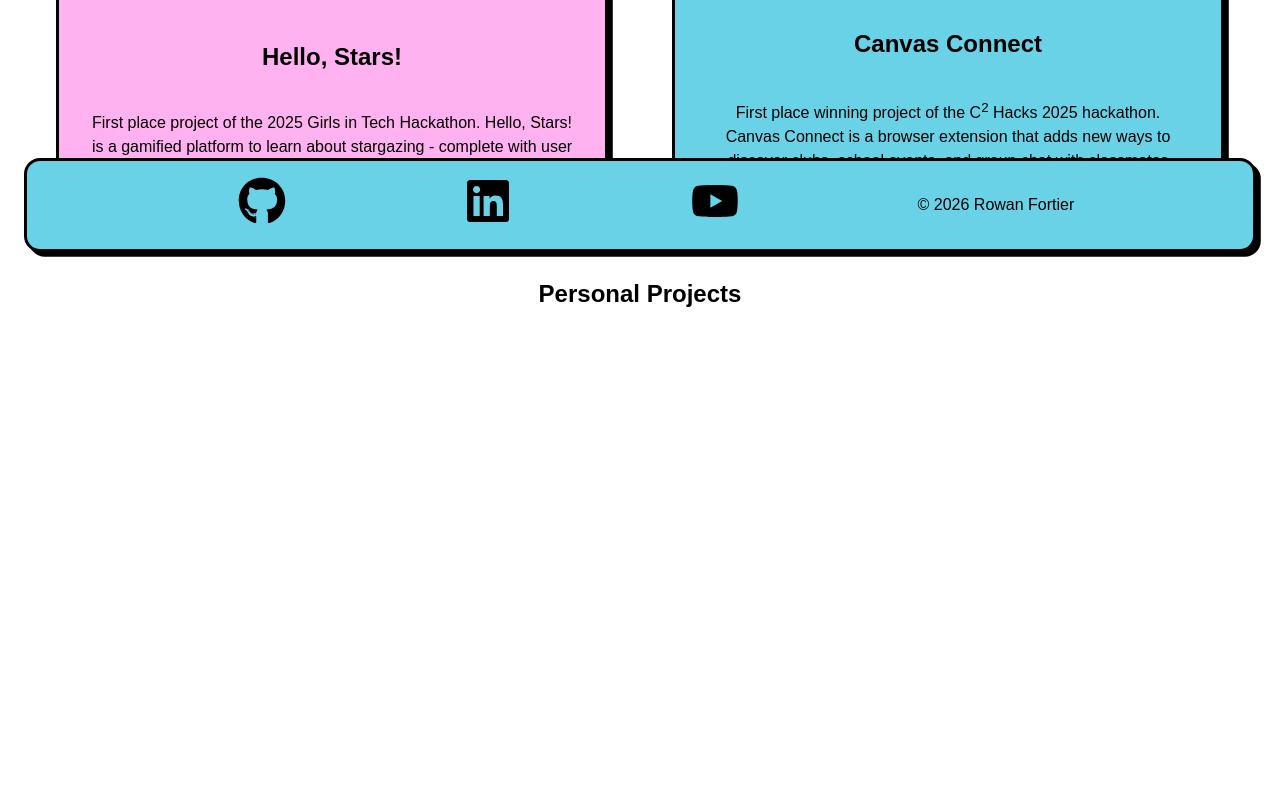
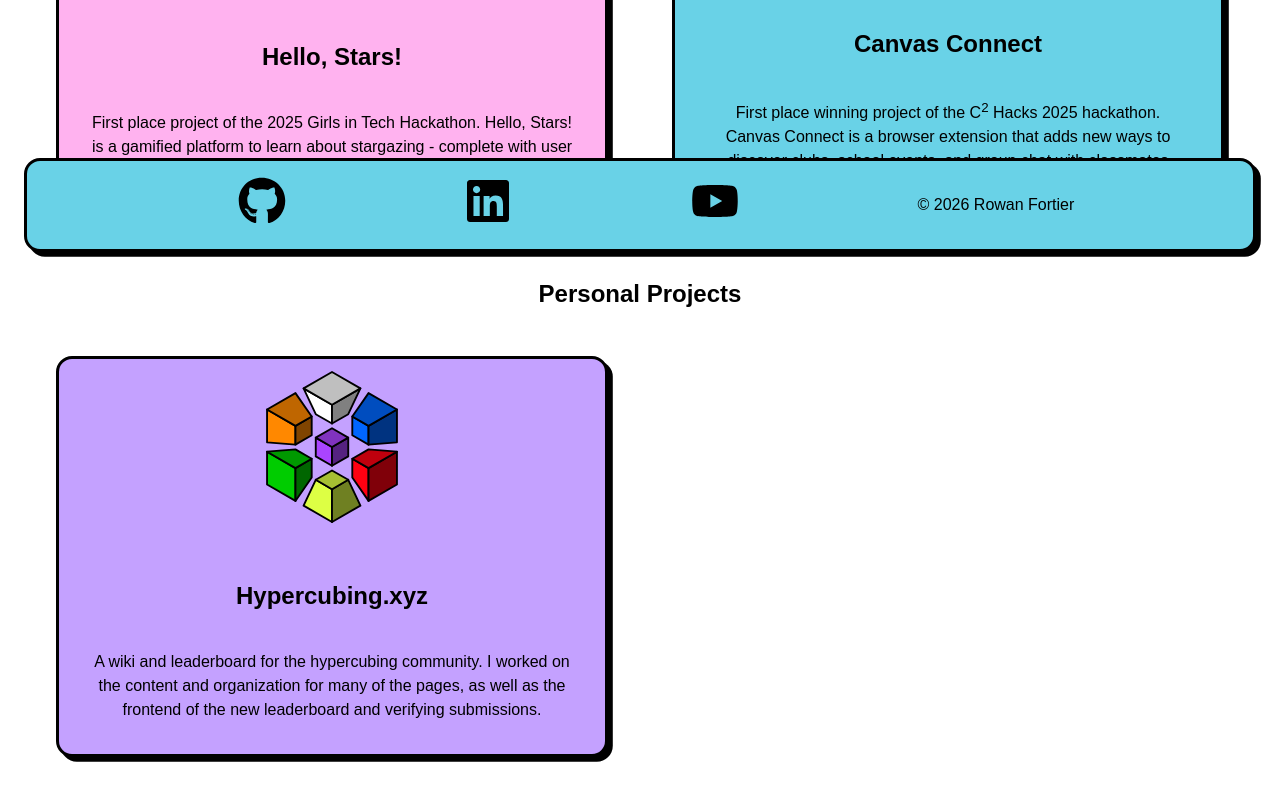
Before and after one commit to blobinaticuber/rowanfortier-website, a React (Vite) app in the folder my-react-app/: page /projects in a window 1280 px wide. Shown: the part 506-1306 px from the top of the page. Before the commit the page ends 1030 px from the top, so only its background shows below. Built offline with nearby package versions, Linux system fonts and the light colour scheme.

Commit message:
add hsc2 to projects

```diff
--- a/my-react-app/src/pages/Home.jsx
+++ b/my-react-app/src/pages/Home.jsx
@@ -5,7 +5,7 @@ import { ImageShape } from '../components/ImageShape'
 export function Home() {
     return (
         <>
-            <h1>Rowan Fortier </h1>
+            <h1>Rowan Fortier</h1>
             <Card color="var(--yellow)">
                 <div className="hstack">
                     <ImageShape border shape="square" path="/src/assets/rowan.png"/>
--- a/my-react-app/src/pages/Projects.jsx
+++ b/my-react-app/src/pages/Projects.jsx
@@ -8,8 +8,11 @@ export function Projects() {
     return (
         <>
             <h1>Projects</h1>
+
                 <h2>Hackathons</h2>
+
                 <div className="grid">
+
                     <Card color="var(--pink)">
                         <ImageShape border shape="circle" path="/src/assets/projects/helloStarsLogo.png"/>
                         <div className="vstack">
@@ -27,7 +30,21 @@ export function Projects() {
                     </Card>
 
                 </div>
+
                 <h2>Personal Projects</h2>
+
+                <div className="grid">
+
+                    <Card color="var(--purple)">
+                        <ImageShape shape="squircle" path="/src/assets/projects/HSC2.svg"/>
+                        <div className="vstack">
+                            <h2>Hypercubing.xyz</h2>
+                            <p>A wiki and leaderboard for the hypercubing community. I worked on the content and organization for many of the pages, as well as the frontend of the new leaderboard and verifying submissions.</p>
+                        </div>
+                    </Card>
+
+                </div>
+
 
             <Footer/>
         </>
```
Also changed, not shown: my-react-app/src/assets/projects/HSC2.svg (added).
